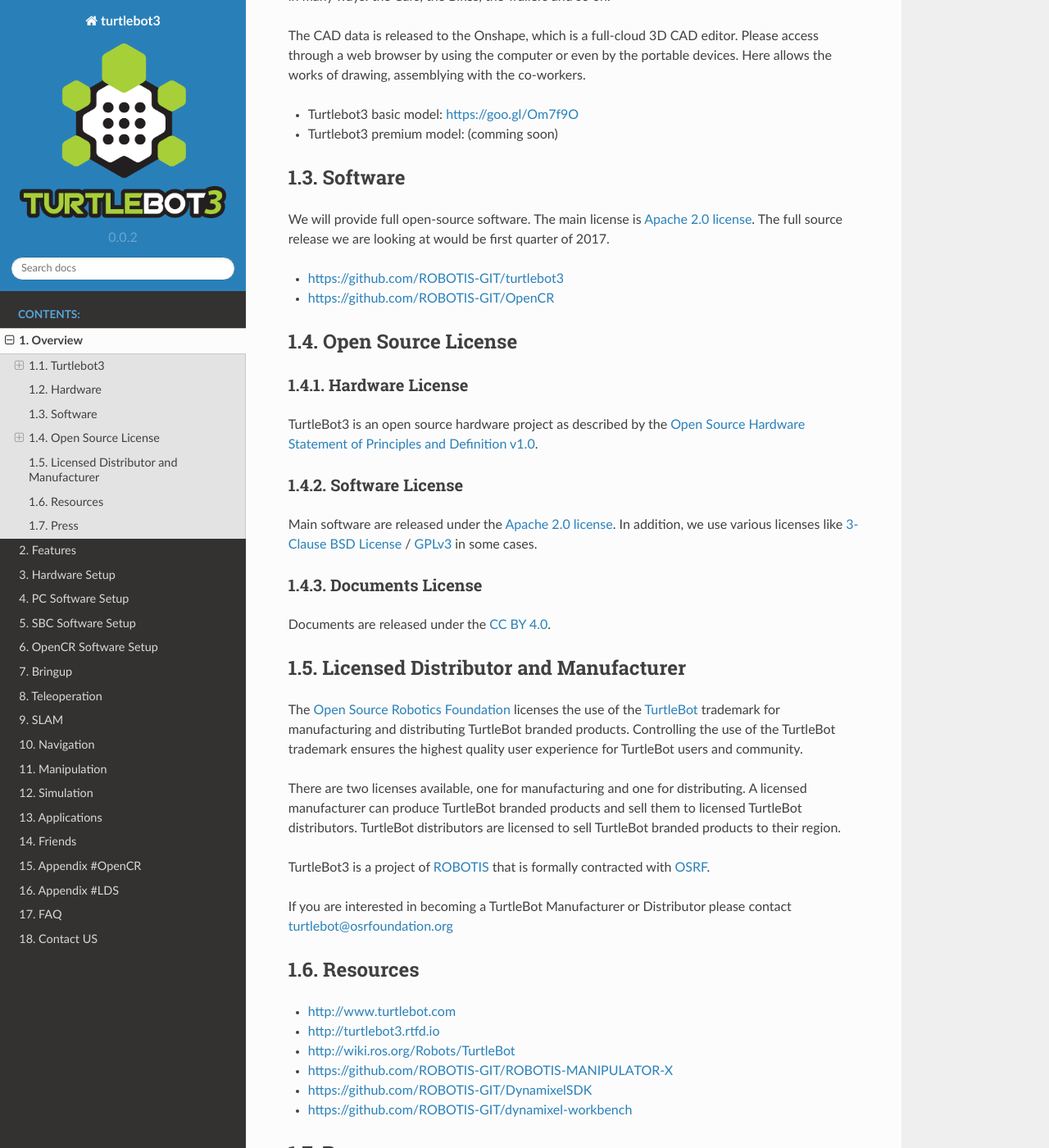
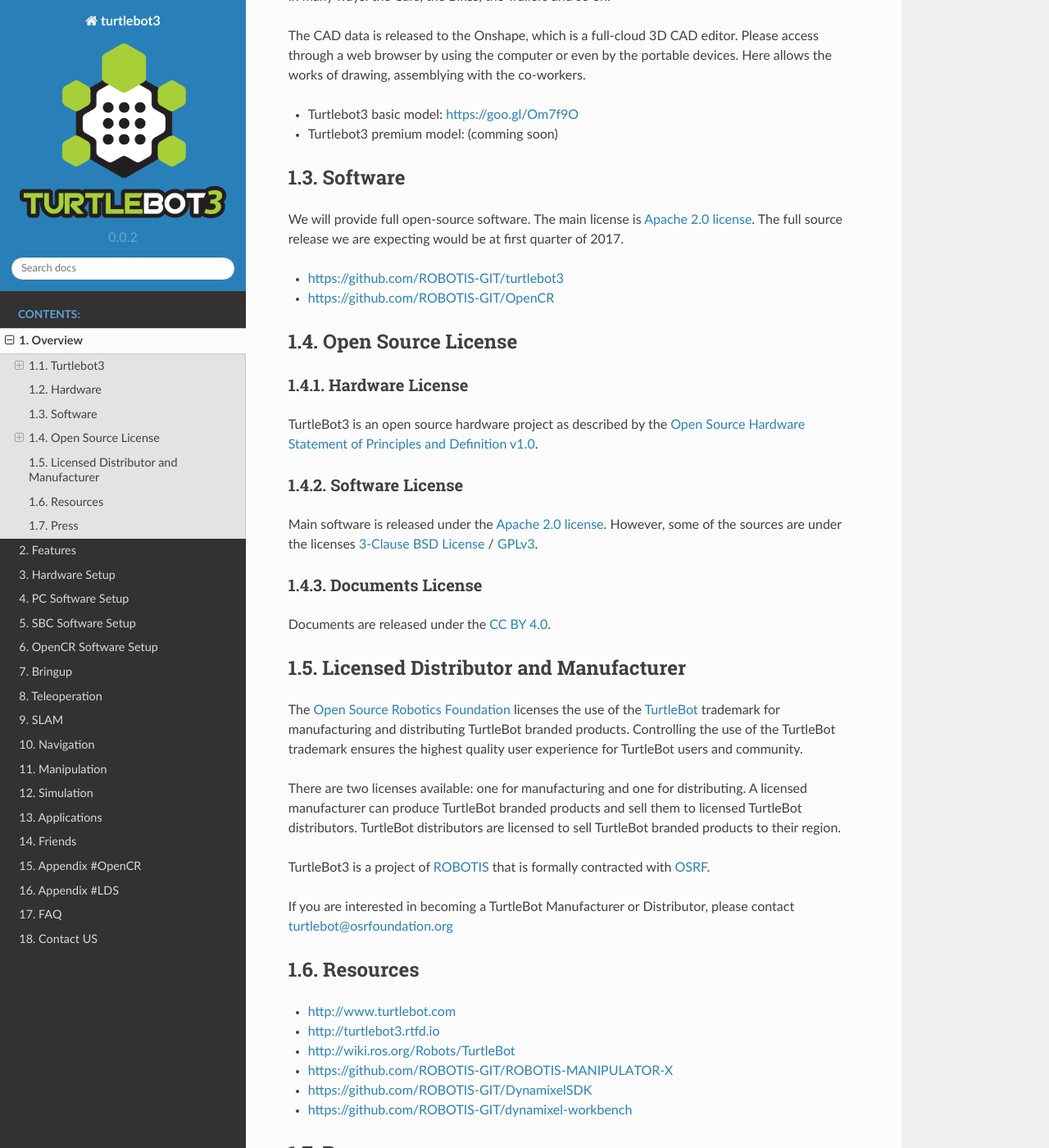
Before and after one commit to shivharis/turtlebot3_wiki, a Sphinx documentation site: the page built from docs/source/introduction.rst, in a window 1280 px wide and 1400 px high, scrolled down 818 px. Shown: the whole window at 82% size. Built offline with Sphinx 7.4.7 and the Read the Docs theme 2.0.0, drawn with Linux system fonts in a browser that asks for light colours.

Commit message:
Update introduction.rst

```diff
--- a/docs/source/introduction.rst
+++ b/docs/source/introduction.rst
@@ -29,7 +29,7 @@
 Software
 --------
 
-We will provide full open-source software. The main license is `Apache 2.0 license`_. The full source release we are looking at would be first quarter of 2017.
+We will provide full open-source software. The main license is `Apache 2.0 license`_. The full source release we are expecting would be at first quarter of 2017.
 
 - https://github.com/ROBOTIS-GIT/turtlebot3
 - https://github.com/ROBOTIS-GIT/OpenCR
@@ -44,7 +44,7 @@
 
 Software License
 ~~~~~~~~~~~~~~~~
-Main software are released under the `Apache 2.0 license`_. In addition, we use various licenses like `3-Clause BSD License`_ / `GPLv3`_ in some cases.
+Main software is released under the `Apache 2.0 license`_. However, some of the sources are under the licenses `3-Clause BSD License`_ / `GPLv3`_.
 
 Documents License
 ~~~~~~~~~~~~~~~~~
@@ -56,11 +56,11 @@
 
 The `Open Source Robotics Foundation`_ licenses the use of the `TurtleBot`_ trademark for manufacturing and distributing TurtleBot branded products. Controlling the use of the TurtleBot trademark ensures the highest quality user experience for TurtleBot users and community.
 
-There are two licenses available, one for manufacturing and one for distributing. A licensed manufacturer can produce TurtleBot branded products and sell them to licensed TurtleBot distributors. TurtleBot distributors are licensed to sell TurtleBot branded products to their region.
+There are two licenses available: one for manufacturing and one for distributing. A licensed manufacturer can produce TurtleBot branded products and sell them to licensed TurtleBot distributors. TurtleBot distributors are licensed to sell TurtleBot branded products to their region.
 
 TurtleBot3 is a project of `ROBOTIS`_ that is formally contracted with `OSRF`_.
 
-If you are interested in becoming a TurtleBot Manufacturer or Distributor please contact turtlebot@osrfoundation.org
+If you are interested in becoming a TurtleBot Manufacturer or Distributor, please contact turtlebot@osrfoundation.org
 
 Resources
 ---------
```
